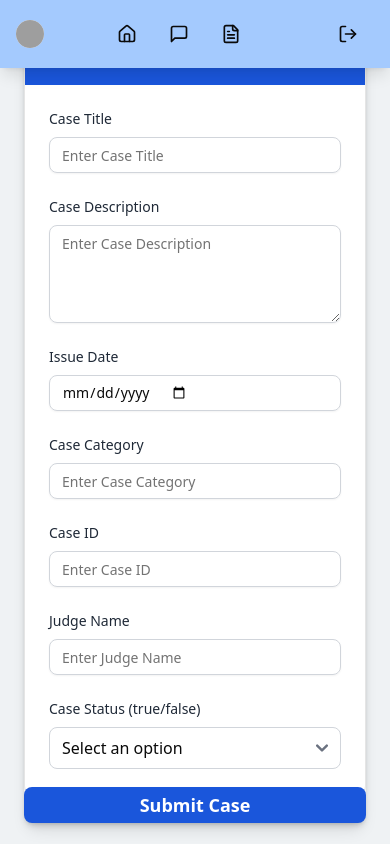
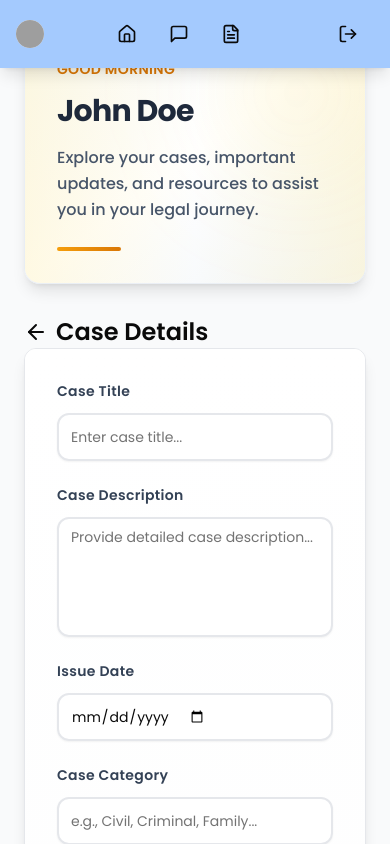
Before and after one commit to psk22102004/Equilaw-frontend, a React (Vite) app: page /user/addCase in a window 390 px wide. Built offline with nearby package versions, Linux system fonts and the light colour scheme; no server answers; grey boxes are pictures that could not be loaded; a web font is replaced by a local one.

Commit message:
dashboard-addcase

```diff
--- a/package.json
+++ b/package.json
@@ -14,6 +14,7 @@
     "@radix-ui/react-avatar": "^1.1.0",
     "@radix-ui/react-icons": "^1.3.0",
     "@radix-ui/react-popover": "^1.1.1",
+    "@radix-ui/react-progress": "^1.1.7",
     "@radix-ui/react-scroll-area": "^1.1.0",
     "@radix-ui/react-select": "^2.1.1",
     "@radix-ui/react-slot": "^1.1.0",
--- a/src/components/AddCaseForm.jsx
+++ b/src/components/AddCaseForm.jsx
@@ -6,6 +6,8 @@ import { Input } from "@/components/ui/input";
 import { Textarea } from "@/components/ui/textarea";
 import { Card, CardHeader, CardTitle, CardContent } from "@/components/ui/card";
 import { useNavigate } from 'react-router-dom';
+import { ArrowLeft } from 'lucide-react';
+import WelcomeContainer from './WelcomeContainer';
 
 export function AddCaseForm() {
   const navigate = useNavigate();
@@ -45,106 +47,113 @@ export function AddCaseForm() {
   };
 
   return (
-    <div className='  md:flex mx-auto items-center bg-backg p-6 '>
+    <div className='min-h-screen  md:flex flex-col mx-auto p-6 font-poppins bg-gray-50'>
+      <WelcomeContainer />
       <form
         onSubmit={handleSubmit}
-        className=" md:space-y-8 max-w-sm  w-full md:max-w-4xl mx-auto  md:p-8 bg-white shadow-lg rounded-xl"
+        className="md:space-y-8 max-w-sm w-full md:max-w-4xl mx-auto md:p-8  "
       >
-        <h1 className='hidden md:block mb-0 text-xl md:text-3xl font-bold font-poppins text-center  md:mb-8'>Add Case Details</h1>
+      <div className='flex items-center gap-2'><ArrowLeft className="font-bold " onClick={()=>navigate('/user')}/> <h1 className='text-2xl font-semibold'>Case Details</h1></div>
 
-        <Card className="bg-white md:block shadow-md rounded-lg">
-          <CardHeader className="bg-blue-700 p-4 rounded-t-lg">
-            <CardTitle className="text-white text-lg font-semibold">Case Details</CardTitle>
-          </CardHeader>
-          <CardContent className="space-y-6 p-6">
-            <div className="space-y-2">
-              <label className="block text-sm font-medium text-gray-800">Case Title</label>
+        <Card className="bg-white shadow-lg rounded-xl border border-gray-200 overflow-hidden">
+
+          <CardContent className="space-y-6 p-8 bg-gradient-to-b from-white to-gray-50/30">
+
+            {/* Case Title */}
+            <div className="space-y-3">
+              <label className="block text-sm font-semibold text-slate-700 tracking-wide">Case Title</label>
               <Input
-                placeholder="Enter Case Title"
+                placeholder="Enter case title..."
                 value={caseDetails.title}
                 onChange={(e) => handleCaseInputChange('title', e.target.value)}
-                className="w-full rounded-lg border-gray-300 focus:border-blue-800 focus:ring-blue-800"
+                className="w-full h-12 rounded-xl border-2 border-gray-200 focus:border-slate-400 focus:ring-slate-400 transition-all duration-200 bg-white/80 backdrop-blur-sm"
               />
             </div>
 
-            <div className="space-y-2">
-              <label className="block text-sm font-medium text-gray-800">Case Description</label>
+            {/* Case Description */}
+            <div className="space-y-3">
+              <label className="block text-sm font-semibold text-slate-700 tracking-wide">Case Description</label>
               <Textarea
-                placeholder="Enter Case Description"
+                placeholder="Provide detailed case description..."
                 value={caseDetails.description}
                 onChange={(e) => handleCaseInputChange('description', e.target.value)}
-                className="w-full rounded-lg border-gray-300 focus:border-blue-800 focus:ring-blue-800"
-                rows={4}
+                className="w-full rounded-xl border-2 border-gray-200 focus:border-slate-400 focus:ring-slate-400 transition-all duration-200 bg-white/80 backdrop-blur-sm resize-none"
+                rows={5}
               />
             </div>
 
+            {/* Date and Category Row */}
             <div className="grid grid-cols-1 md:grid-cols-2 gap-6">
-              <div className="space-y-2">
-                <label className="block text-sm font-medium text-gray-800">Issue Date</label>
+              <div className="space-y-3">
+                <label className="block text-sm font-semibold text-slate-700 tracking-wide">Issue Date</label>
                 <Input
                   type="date"
                   id='issueDate'
                   value={caseDetails.issue_date}
                   onChange={(e) => handleCaseInputChange('issue_date', e.target.value)}
-                  className="w-full rounded-lg border-gray-300 focus:border-blue-800 focus:ring-blue-800"
+                  className="w-full h-12 rounded-xl border-2 border-gray-200 focus:border-slate-400 focus:ring-slate-400 transition-all duration-200 bg-white/80 backdrop-blur-sm"
                 />
               </div>
 
-              <div className="space-y-2">
-                <label className="block text-sm font-medium text-gray-800">Case Category</label>
+              <div className="space-y-3">
+                <label className="block text-sm font-semibold text-slate-700 tracking-wide">Case Category</label>
                 <Input
-                  placeholder="Enter Case Category"
+                  placeholder="e.g., Civil, Criminal, Family..."
                   value={caseDetails.category}
                   onChange={(e) => handleCaseInputChange('category', e.target.value)}
-                  className="w-full rounded-lg border-gray-300 focus:border-blue-800 focus:ring-blue-800"
+                  className="w-full h-12 rounded-xl border-2 border-gray-200 focus:border-slate-400 focus:ring-slate-400 transition-all duration-200 bg-white/80 backdrop-blur-sm"
                 />
               </div>
             </div>
 
+            {/* Case ID and Judge Row */}
             <div className="grid grid-cols-1 md:grid-cols-2 gap-6">
-              <div className="space-y-2">
-                <label className="block text-sm font-medium text-gray-800">Case ID</label>
+              <div className="space-y-3">
+                <label className="block text-sm font-semibold text-slate-700 tracking-wide">Case ID</label>
                 <Input
-                  placeholder="Enter Case ID"
+                  placeholder="Enter unique case identifier..."
                   value={caseDetails.caseid}
                   onChange={(e) => handleCaseInputChange('caseid', e.target.value)}
-                  className="w-full rounded-lg border-gray-300 focus:border-blue-800 focus:ring-blue-800"
+                  className="w-full h-12 rounded-xl border-2 border-gray-200 focus:border-slate-400 focus:ring-slate-400 transition-all duration-200 bg-white/80 backdrop-blur-sm font-mono"
                 />
               </div>
 
-              <div className="space-y-2">
-                <label className="block text-sm font-medium text-gray-800">Judge Name</label>
+              <div className="space-y-3">
+                <label className="block text-sm font-semibold text-slate-700 tracking-wide">Presiding Judge</label>
                 <Input
-                  placeholder="Enter Judge Name"
+                  placeholder="Enter judge's full name..."
                   value={caseDetails.judge}
                   onChange={(e) => handleCaseInputChange('judge', e.target.value)}
-                  className="w-full rounded-lg border-gray-300 focus:border-blue-800 focus:ring-blue-800"
+                  className="w-full h-12 rounded-xl border-2 border-gray-200 focus:border-slate-400 focus:ring-slate-400 transition-all duration-200 bg-white/80 backdrop-blur-sm"
                 />
               </div>
             </div>
 
-            <div className="space-y-2">
-              <label className="block text-sm font-medium text-gray-800">Case Status (true/false)</label>
+            {/* Status Selection */}
+            <div className="space-y-3">
+              <label className="block text-sm font-semibold text-slate-700 tracking-wide">Case Status</label>
               <select
                 value={caseDetails.status}
                 onChange={(e) => handleCaseInputChange('status', e.target.value)}
-                className="w-full rounded-lg border-gray-300 focus:border-blue-800 focus:ring-blue-800"
+                className="w-full h-12 rounded-xl border-2 border-gray-200 focus:border-slate-400 focus:ring-slate-400 transition-all duration-200 bg-white/80 backdrop-blur-sm px-4 text-slate-700 font-medium"
               >
-                <option value={null}>Select an option </option>
-                <option value={true}>True </option>
-                <option value={false}>False</option>
+                <option value="">Select case status...</option>
+                <option value={true}>Active (Open)</option>
+                <option value={false}>Closed (Resolved)</option>
               </select>
             </div>
+           <div className='flex justify-end items-end'> <Button
+          type="submit"
+          variant="default"
+          className="-mt-4 md:-mt-0 h-14 bg-black  font-thin hover:from-slate-800 hover:to-slate-900 text-white  font-medium  rounded-xl shadow-lg hover:shadow-xl transition-all duration-300 tracking-wide"
+        >
+          Submit Case Details
+        </Button></div>
+
           </CardContent>
         </Card>
 
-        <Button
-          type="submit"
-          variant="default"
-          className=" -mt-4 md:-mt-0 w-full py-2 md:py-6 bg-blue-700 text-white text-lg font-semibold rounded-lg shadow-md hover:bg-blue-900 focus:ring-2 focus:ring-blue-800 focus:ring-opacity-50"
-        >
-          Submit Case
-        </Button>
+
       </form>
     </div>
   );
--- /dev/null
+++ b/src/components/WelcomeContainer.jsx
@@ -0,0 +1,34 @@
+import React from 'react'
+
+const WelcomeContainer = () => {
+  return (
+    <div><div className="mb-8">
+                    <div className="bg-gradient-to-br from-slate-50 via-white to-slate-100 rounded-2xl border border-slate-200/60 p-8 relative overflow-hidden shadow-lg">
+                        {/* Subtle background pattern */}
+                        <div className="absolute inset-0 bg-gradient-to-r from-amber-100/50 via-transparent to-amber-100/50"></div>
+                        <div className="absolute top-0 right-0 w-40 h-40 bg-gradient-to-bl from-amber-200/20 to-transparent rounded-full blur-3xl"></div>
+
+                        <div className="flex justify-between items-start relative z-10">
+                            <div className="flex-1">
+                                <div className="mb-3">
+                                    <span className="text-sm font-semibold text-amber-600 tracking-wide uppercase">Good morning</span>
+                                </div>
+                                <h2 className="text-3xl md:text-4xl font-bold text-slate-800 mb-4 tracking-tight">
+                                    John Doe
+                                </h2>
+                                <p className="text-slate-600 max-w-md leading-relaxed text-base font-medium">
+                                    Explore your cases, important updates, and resources to assist you in your legal journey.
+                                </p>
+
+                                {/* Subtle accent line */}
+                                <div className="w-16 h-1 bg-gradient-to-r from-amber-500 to-amber-600 rounded-full mt-6"></div>
+                            </div>
+
+
+                        </div>
+                    </div>
+                </div></div>
+  )
+}
+
+export default WelcomeContainer
--- /dev/null
+++ b/src/components/ui/progress.jsx
@@ -0,0 +1,21 @@
+import * as React from "react"
+import * as ProgressPrimitive from "@radix-ui/react-progress"
+
+import { cn } from "@/lib/utils"
+
+const Progress = React.forwardRef(({ className, value, ...props }, ref) => (
+  <ProgressPrimitive.Root
+    ref={ref}
+    className={cn(
+      "relative h-2 w-full overflow-hidden rounded-full bg-primary/20",
+      className
+    )}
+    {...props}>
+    <ProgressPrimitive.Indicator
+      className="h-full w-full flex-1 bg-blue-600 transition-all"
+      style={{ transform: `translateX(-${100 - (value || 0)}%)` }} />
+  </ProgressPrimitive.Root>
+))
+Progress.displayName = ProgressPrimitive.Root.displayName
+
+export { Progress }
```
Also changed, not shown: src/components/CaseCarousel.jsx (+48 -10 lines), src/components/Dashboard3.jsx (+80 -54 lines), src/components/Sidebar.jsx (+12 -12 lines), 1 other file (tests, documents, lock files or other folders).
